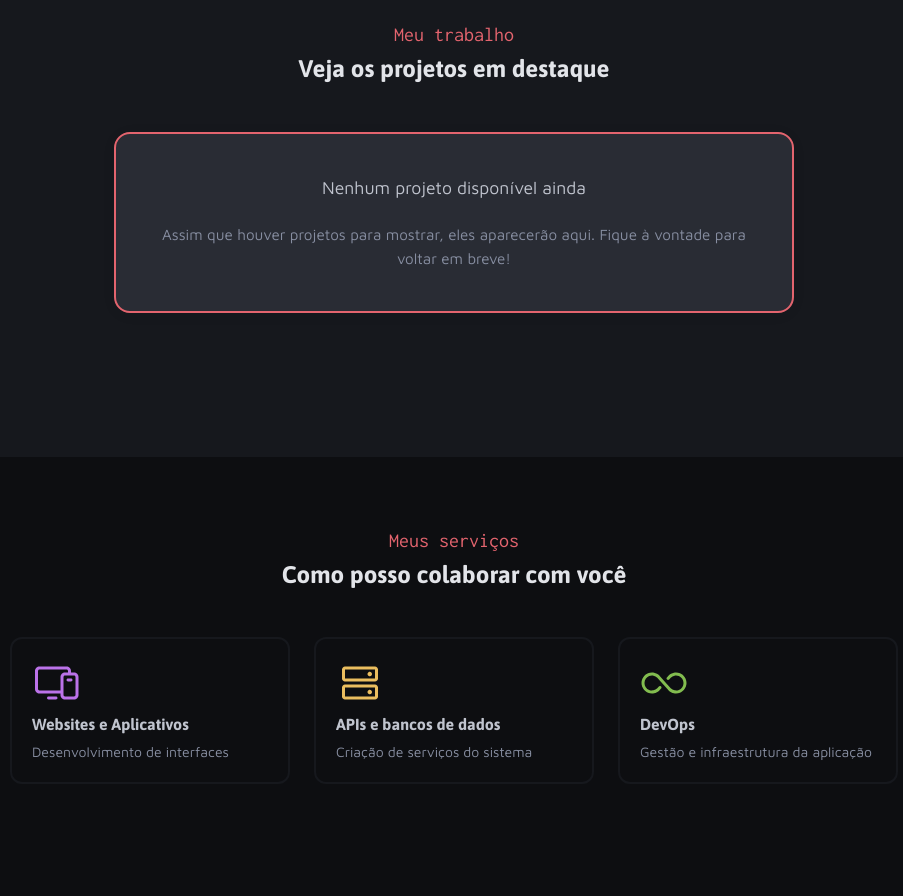
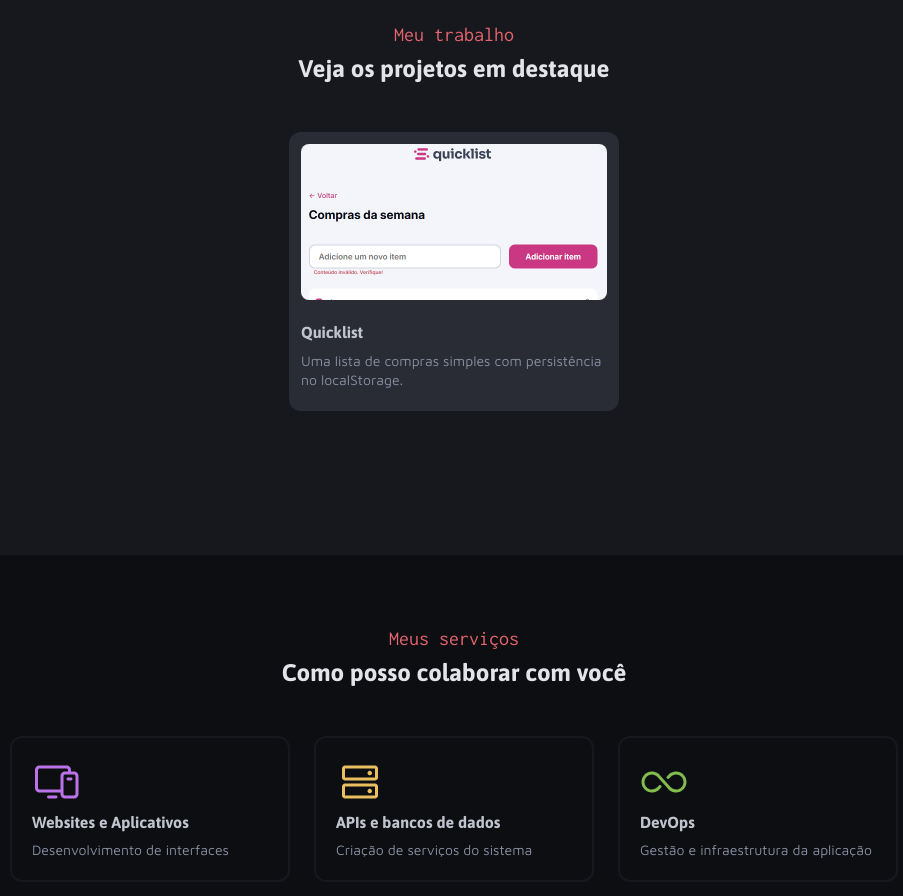
Before and after one commit to Artur-Neri/portfolio, a plain HTML site: page index.html in a window 1280 px wide. Shown: the part 840-1736 px from the top of the page, without its empty margins (186-1089 px from the left). Drawn offline with Linux system fonts and the light colour scheme.

Commit message:
feat: add Quicklist project card with styling

```diff
--- a/index.html
+++ b/index.html
@@ -44,9 +44,12 @@
                     <p class="section-description">Veja os projetos em destaque</p>
                 </div>
                 <ul class="projects">
-                    <li class="card-under-construction" aria-disabled="true">
-                        <span>Nenhum projeto disponível ainda</span>
-                        <small class="card-under-construction-desc">Assim que houver projetos para mostrar, eles aparecerão aqui. Fique à vontade para voltar em breve!</small>
+                    <li class="projects__card">
+                        <img src="assets/projects/quicklist.png" alt="Imagem do projeto quicklist">
+                        <div class="projects__card-content">
+                            <h3 class="small-title">Quicklist</h3>
+                            <p class="small-description">Uma lista de compras simples com persistência no localStorage.</p>
+                        </div>
                     </li>
                 </ul>
             </section>
--- a/styles/index.css
+++ b/styles/index.css
@@ -196,6 +196,38 @@ footer {
    color: var(--color-subtitle);
 }
 
+.projects__card {
+    background-color: var(--color-bg-chip);
+    max-width: 330px;
+    border-radius: 12px;
+    padding: 12px 12px 21px;
+}
+
+.projects__card img {
+    width: 100%;
+    border-radius: 8px;
+}
+
+.projects__card-content {
+    margin-top: 16px;
+    text-align: left;
+}
+
+.projects__card-content .small-title {
+    font-weight: 700;
+    font-family: var(--font-stack);
+    font-size: 16px;
+    line-height: 120%;
+    margin-bottom: 8px;
+}
+
+.projects__card-content .small-description {
+    font-family: var(--font-main);
+    font-size: 14px;
+    line-height: 140%;
+    color: var(--color-accent);
+}
+
 #meus-servicos {
     background-color: var(--color-bg-dark);
 }
@@ -254,34 +286,11 @@ footer {
     color: var(--color-white);
 }
 
-.card-under-construction {
+.projects {
     display: flex;
-    flex-direction: column;
-    align-items: center;
+    flex-wrap: wrap;
     justify-content: center;
-    background: var(--color-bg-chip);
-    border-radius: 16px;
-    padding: 40px 24px;
-    box-shadow: 0 2px 16px 0 rgba(0,0,0,0.04);
-    color: var(--color-secondary);
-    font-family: var(--font-main);
-    font-size: 1.1rem;
-    gap: 16px;
-    min-width: 260px;
-    min-height: 120px;
-    margin: 0 auto;
-    border: 2px solid var(--color-primary);
-}
-
-.card-under-construction-desc {
-    color: var(--color-accent);
-    font-size: 0.95rem;
-    margin-top: 4px;
-    text-align: center;
-    display: block;
-}
-
-.projects {
+    gap: 24px;
     max-width: 680px;
     margin: 0 auto;
 }
```
Also changed, not shown: assets/projects/quicklist.png (added).
